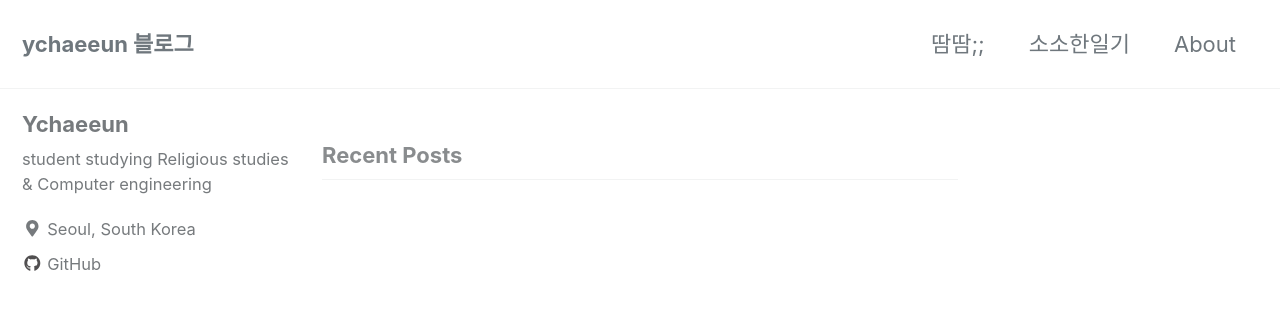
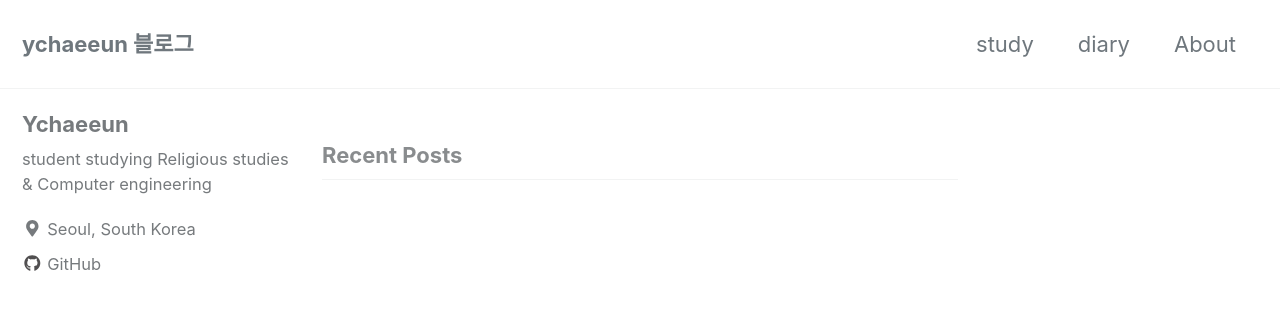
Before and after one commit to YChaeeun/ychaeeun.github.io, a Jekyll site: the page built from index.html, in a window 1280 px wide and 900 px high. Shown: the top 310 px of the window. Built offline with Jekyll 4.4.1, drawn with Linux system fonts in a browser that asks for light colours; cached includes are drawn as plain includes; the list of posts is cut into pages by our own code.

Commit message:
navigation

```diff
--- a/_data/navigation.yml
+++ b/_data/navigation.yml
@@ -1,8 +1,8 @@
 # main links
 main:
-  - title: "땀땀;;"
+  - title: "study"
     url: /study/
-  - title: "소소한일기"
+  - title: "diary"
     url: /diary/
   # - title: "Sample Posts"
   #   url: /year-archive/
```
